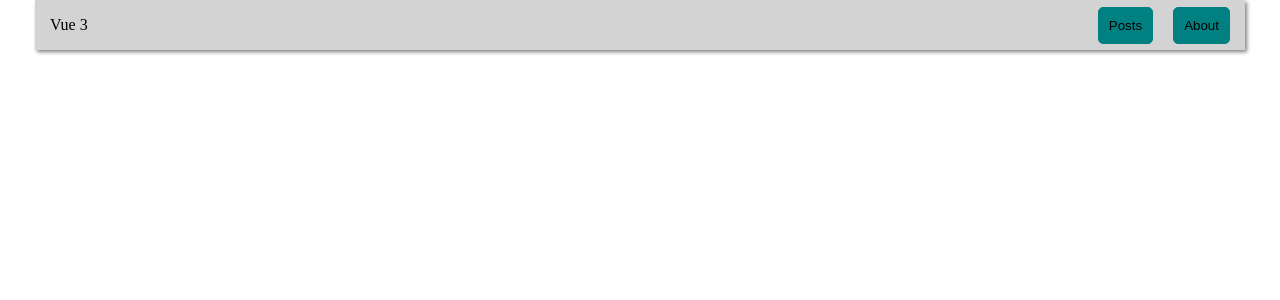
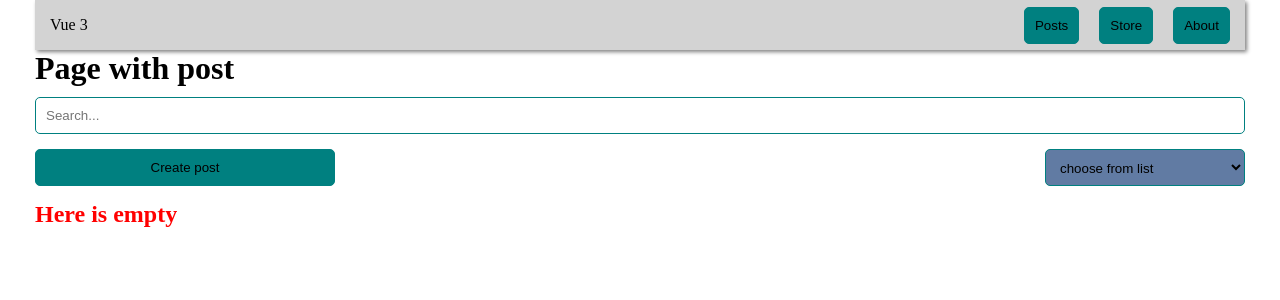
Before and after one commit to Salym7/vue3-course, a Vue app: page /store in a window 1280 px wide. Before the commit this address had no page. Shown: the top 300 px of the page. Built offline with nearby package versions, Linux system fonts and the light colour scheme; no server answers.

Commit message:
Add Vuex state

```diff
--- a/package.json
+++ b/package.json
@@ -11,7 +11,8 @@
     "axios": "^1.4.0",
     "pinia": "^2.1.4",
     "vue": "^3.3.4",
-    "vue-router": "^4.2.4"
+    "vue-router": "^4.2.4",
+    "vuex": "^4.0.2"
   },
   "devDependencies": {
     "@vitejs/plugin-vue": "^4.2.3",
--- a/src/components/Navbar.vue
+++ b/src/components/Navbar.vue
@@ -3,6 +3,7 @@
     <div @click="$router.push('/')">Vue 3</div>
     <div class="navbar__btns">
       <MyButton @click="$router.push('/posts')">Posts</MyButton>
+      <MyButton @click="$router.push('/store')">Store</MyButton>
       <MyButton @click="$router.push('/about')">About</MyButton>
     </div>
   </div>
--- a/src/main.js
+++ b/src/main.js
@@ -4,6 +4,7 @@ import components from "@/components/UI";
 import App from "./App.vue";
 import router from "@/router/router";
 import directives from "@/directives";
+import store from "./store";
 
 const app = createApp(App);
 
@@ -16,6 +17,7 @@ directives.forEach((directive) => {
 });
 
 app.use(router);
+app.use(store);
 // app.use(createPinia())
 
 app.mount("#app");
--- /dev/null
+++ b/src/pages/PostPageWithStore.vue
@@ -0,0 +1,111 @@
+<template>
+  <h1>Page with post</h1>
+  <MyInput
+    :model-value="searchQuery"
+    @update:model-value="setSearchQuery"
+    placeholder="Search..."
+  />
+  <div class="app__btns">
+    <MyButton @click="showDialog" style="width: 300px">Create post</MyButton>
+    <MySelect
+      :model-value="selectedSort"
+      @update:model-value="setSelectedSort"
+      :options="sortOptions"
+    ></MySelect>
+  </div>
+  <MyDialog v-model:show="dialogVisible">
+    <post-form @create="createPost" />
+  </MyDialog>
+  <PostList
+    v-if="!isPostsLoading"
+    :posts="sortedAndSearchedPosts"
+    @remove="removePost"
+  />
+  <div v-else>Loading ....</div>
+  <div v-intersection="loadMorePosts" class="observer"></div>
+</template>
+
+<script>
+import axios from "axios"
+import PostForm from "@/components/PostForm.vue"
+import PostList from "@/components/PostList.vue"
+import { mapState, mapGetters, mapActions, mapMutations } from "vuex"
+
+export default {
+  components: {
+    PostForm,
+    PostList,
+  },
+  data() {
+    return {
+      dialogVisible: false,
+    }
+  },
+
+  methods: {
+    ...mapMutations({
+      setPage: "post/setPage",
+      setSearchQuery: "post/setSearchQuery",
+      setSelectedSort: "post/setSelectedSort",
+    }),
+    ...mapActions({
+      loadMorePosts: "post/loadMorePosts",
+      fetchPosts: "post/fetchPosts",
+    }),
+
+    createPost(post) {
+      this.posts.push(post)
+      this.dialogVisible = false
+    },
+    removePost(post) {
+      this.posts = this.posts.filter((p) => p.id !== post.id)
+    },
+    showDialog() {
+      this.dialogVisible = true
+    },
+  },
+  mounted() {
+    this.fetchPosts()
+  },
+
+  computed: {
+    ...mapState({
+      posts: (state) => state.post.posts,
+      isPostsLoading: (state) => state.post.isPostsLoading,
+      selectedSort: (state) => state.post.selectedSort,
+      searchQuery: (state) => state.post.searchQuery,
+      page: (state) => state.post.page,
+      limit: (state) => state.post.limit,
+      totalPages: (state) => state.post.totalPages,
+      sortOptions: (state) => state.post.sortOptions,
+    }),
+
+    ...mapGetters({
+      sortedPosts: "post/sortedPosts",
+      sortedAndSearchedPosts: "post/sortedAndSearchedPosts",
+    }),
+  },
+
+  watch: {
+    // page() {
+    //   this.fetchPosts()
+    // },
+    // selectedSort(newValue) {
+    //   this.posts.sort((post1, post2) => {
+    //     return post1[newValue]?.localeCompare(post2[newValue])
+    //   })
+    // },
+  },
+}
+</script>
+
+<style>
+.app__btns {
+  display: flex;
+  justify-content: space-between;
+  margin: 15px 0;
+}
+.observer {
+  height: 30px;
+}
+</style>
--- a/src/router/router.js
+++ b/src/router/router.js
@@ -1,5 +1,6 @@
 import Main from "@/pages/Main.vue";
 import PostPage from "@/pages/PostPage.vue";
+import PostPageWithStore from "@/pages/PostPageWithStore.vue";
 import PostShowPage from "@/pages/PostShowPage.vue";
 import About from "@/pages/About.vue";
 import { createWebHistory, createRouter } from "vue-router";
@@ -12,6 +13,10 @@ const routes = [
     {
         path: "/posts",
         component: PostPage,
+    },
+    {
+        path: "/store",
+        component: PostPageWithStore,
     },
     {
         path: "/posts/:id",
--- /dev/null
+++ b/src/store/index.js
@@ -0,0 +1,8 @@
+import { createStore } from "vuex";
+import { postModule } from "./postModule";
+
+export default createStore({
+    modules: {
+        post: postModule,
+    },
+});
--- /dev/null
+++ b/src/store/postModule.js
@@ -0,0 +1,84 @@
+import axios from "axios";
+
+export const postModule = {
+    state: () => ({
+        posts: [],
+        isPostsLoading: false,
+        selectedSort: "",
+        searchQuery: "",
+        page: 1,
+        limit: 10,
+        totalPages: 0,
+        sortOptions: [
+            { value: "title", name: "По названию" },
+            { value: "body", name: "По содержимому" },
+        ],
+    }),
+    getters: {
+        sortedPosts(state) {
+            return [...state.posts].sort((post1, post2) =>
+                post1[state.selectedSort]?.localeCompare(post2[state.selectedSort])
+            );
+        },
+        sortedAndSearchedPosts(state, getters) {
+            return getters.sortedPosts.filter((post) =>
+                post.title.toLowerCase().includes(state.searchQuery.toLowerCase())
+            );
+        },
+    },
+    mutations: {
+        setPosts(state, posts) {
+            state.posts = posts;
+        },
+        setLoading(state, bool) {
+            state.isPostsLoading = bool;
+        },
+        setPage(state, page) {
+            state.page = page;
+        },
+        setSelectedSort(state, selectedSort) {
+            state.selectedSort = selectedSort;
+        },
+        setTotalPages(state, totalPages) {
+            state.totalPages = totalPages;
+        },
+        setSearchQuery(state, searchQuery) {
+            state.searchQuery = searchQuery;
+        },
+    },
+    actions: {
+        async fetchPosts({ state, commit }) {
+            try {
+                commit("setLoading", true);
+                const response = await axios.get("https://jsonplaceholder.typicode.com/posts", {
+                    params: {
+                        _page: state.page,
+                        _limit: state.limit,
+                    },
+                });
+                commit("setTotalPages", Math.ceil(response.headers["x-total-count"] / state.limit));
+                commit("setPosts", response.data);
+            } catch (e) {
+                console.log(e);
+            } finally {
+                commit("setLoading", false);
+            }
+        },
+        async loadMorePosts({ state, commit }) {
+            try {
+                commit("setPage", state.page + 1);
+                const response = await axios.get("https://jsonplaceholder.typicode.com/posts", {
+                    params: {
+                        _page: state.page,
+                        _limit: state.limit,
+                    },
+                });
+                commit("setTotalPages", Math.ceil(response.headers["x-total-count"] / state.limit));
+                commit("setPosts", [...state.posts, ...response.data]);
+            } catch (e) {
+                console.log(e);
+            }
+        },
+    },
+    namespaced: true,
+};
```
Also changed, not shown: 1 other file (tests, documents, lock files or other folders).
